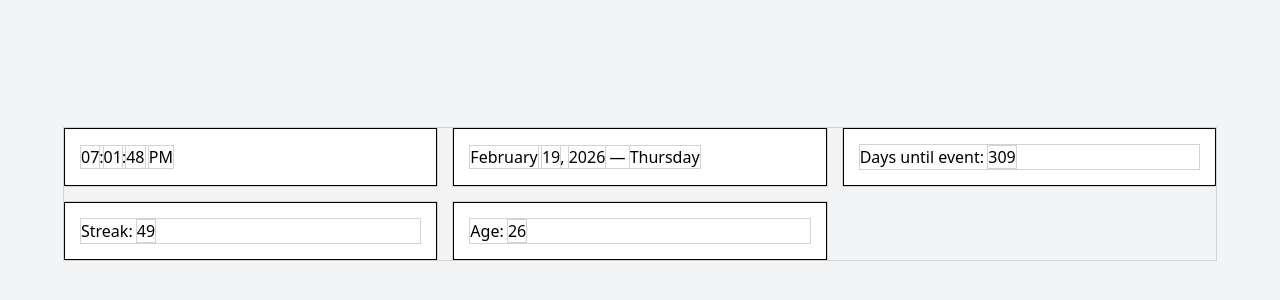
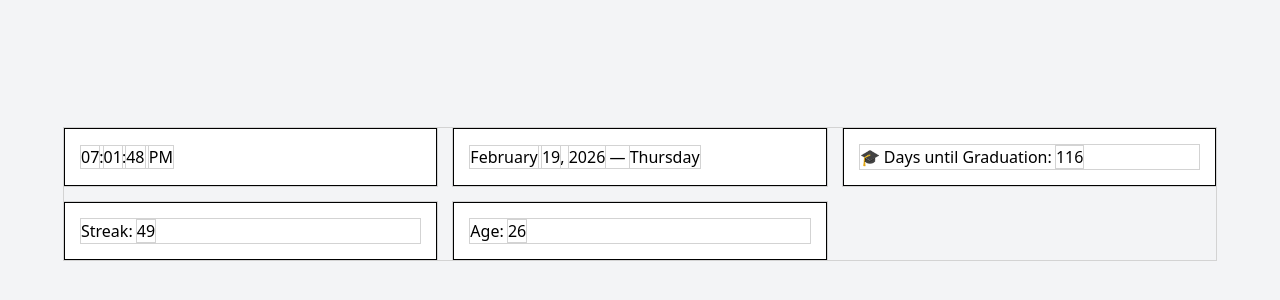
Before and after one commit to mbushyeager05/mindful-dashboard, a website built with Vite: page index.html in a window 1280 px wide. Shown: the part 206-506 px from the top of the page. Built offline with nearby package versions, Linux system fonts and the light colour scheme.

Commit message:
days until graduation

```diff
--- a/index.html
+++ b/index.html
@@ -34,7 +34,7 @@
         </section>
 
         <section class="bg-white p-4 border" role="region" aria-label="Days until event">
-          <p>Days until event: <time class="daysUntilEvent">000</time></p>
+          <p>🎓 Days until Graduation: <time class="daysUntilEvent">000</time></p>
         </section>
 
         <section class="bg-white p-4 border" role="region" aria-label="Streak">
--- a/src/script.js
+++ b/src/script.js
@@ -17,7 +17,7 @@ elemAge.textContent = ageOfPerson;
 elemAge.setAttribute("datetime", ageOfPerson);
 
 // Days Until Event
-const daysUntil = getDaysUntilEvent("2026-12-25");
+const daysUntil = getDaysUntilEvent("2026-06-15");
 const elemEvent = document.querySelector('.daysUntilEvent');
 elemEvent.textContent = daysUntil;
 
```
